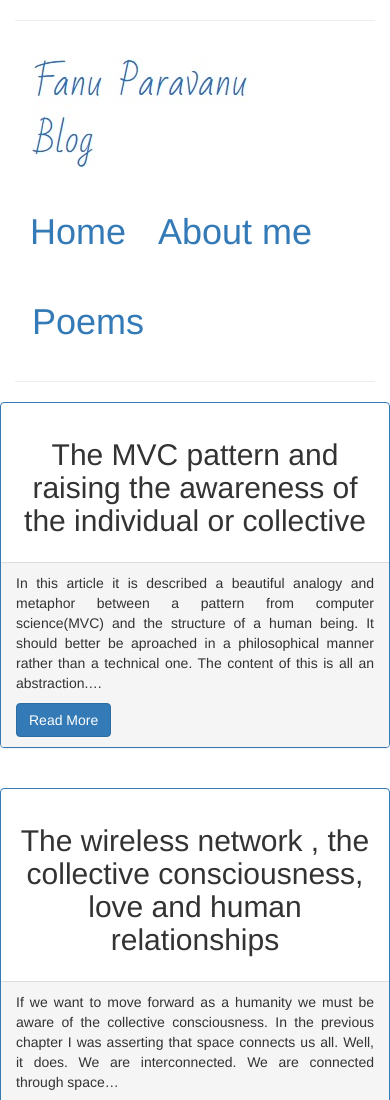
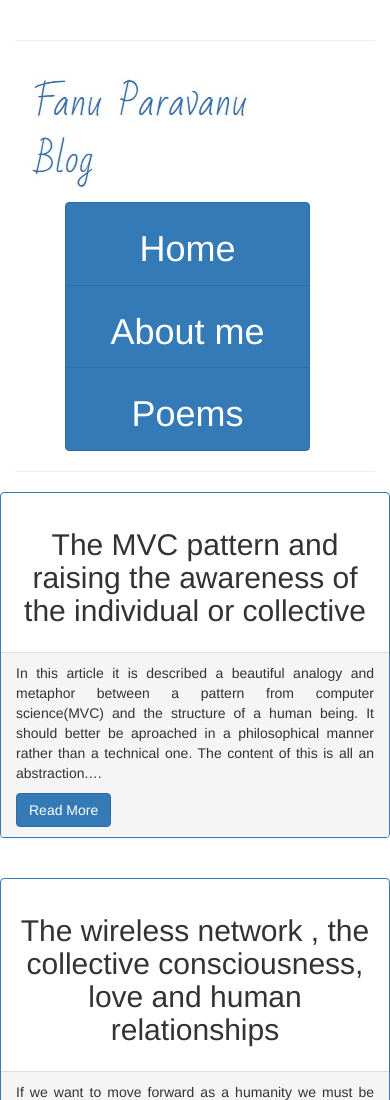
Before and after one commit to stefanp131/FanuBlog, a plain HTML site: page Index.html in a window 390 px wide. Shown: the top 1100 px of the page. Drawn offline with nearby package versions, Linux system fonts and the light colour scheme.

Commit message:
Created Index viewable on mobiles

```diff
--- a/Index.html
+++ b/Index.html
@@ -1,4 +1,4 @@
-<!DOCTYPE html>
+﻿<!DOCTYPE html>
 <html xmlns="http://www.w3.org/1999/xhtml" ng-app="gallery-app">
 <head>
     <meta charset="utf-8">
@@ -11,17 +11,20 @@
     <div id="container" class="container">
         <hr />
         <div id="header" class="row">
-            <div class="col-md-4">
+            <div class="col-md-3">
                 <a href="#">
                     <img ng-src="Images/Logo.jpg" class="img-responsive" />
                 </a>
             </div>
-            <div class="col-md-offset-1 col-md-6">
-                <ul class="nav nav-pills">
-                    <li> <a href="#"><h1>Home</h1></a></li>
-                    <li> <a href="#/about-me"><h1>About me</h1></a></li>
-                    <li><a href="#/poems"><h1>Poems</h1></a></li>
-                </ul>
+            <div class="col-md-offset-1 col-md-8 hidden-xs nav nav-pills btn-group">
+                    <a class="btn btn-primary col-md-4" href="#"><h1>Home</h1></a>
+                    <a class="btn btn-primary col-md-4" href="#/about-me"><h1>About me</h1></a>
+                    <a class="btn btn-primary col-md-4" href="#/poems"><h1>Poems</h1></a>
+            </div>
+            <div class="col-xs-offset-2 col-xs-8 visible-xs nav nav-pills btn-group-vertical">
+                     <a id="home" class="btn btn-primary" href="#"><h1>Home</h1></a>
+                     <a id="about-me" class="btn btn-primary" href="#/about-me"><h1>About me</h1></a>
+                     <a id="poems" class="btn btn-primary" href="#/poems"><h1>Poems</h1></a>
             </div>
         </div>
         <hr />
```
